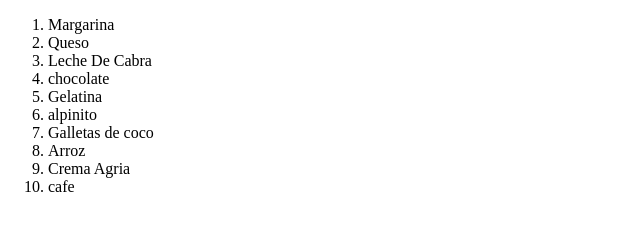
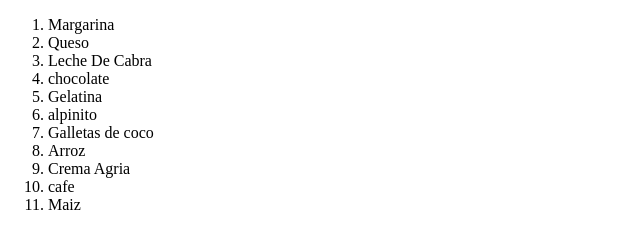
Before and after one commit to BGiraldox/WebDevelopmentS7, a plain HTML site: page productos.html in a window 1280 px wide. Shown: the full height of the page, 0-640 px from the left. Drawn offline with Linux system fonts and the light colour scheme.

Commit message:
agregando maiz

```diff
--- a/productos.html
+++ b/productos.html
@@ -18,6 +18,7 @@
         <li>Arroz</li>
         <li>Crema Agria</li>
         <li>cafe</li>
+        <li>Maiz</li>
     </ol>
 </body>
 </htm
```
